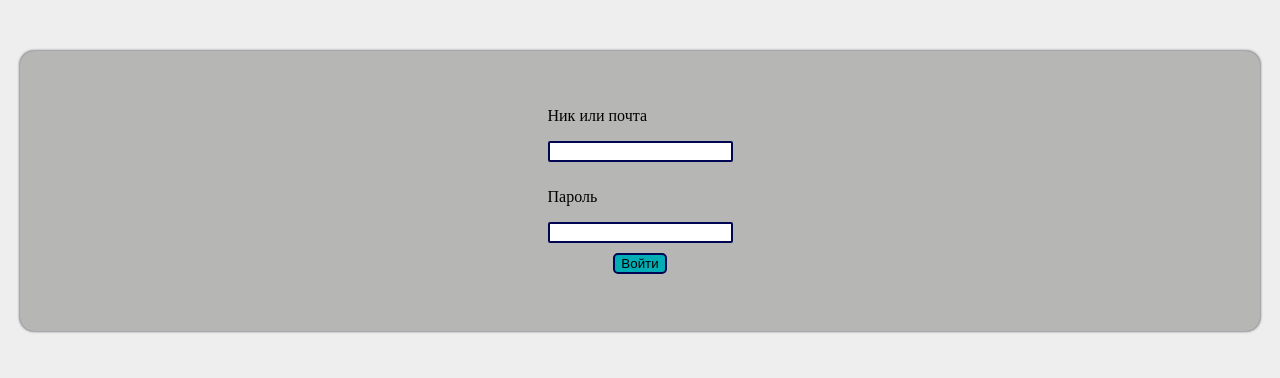
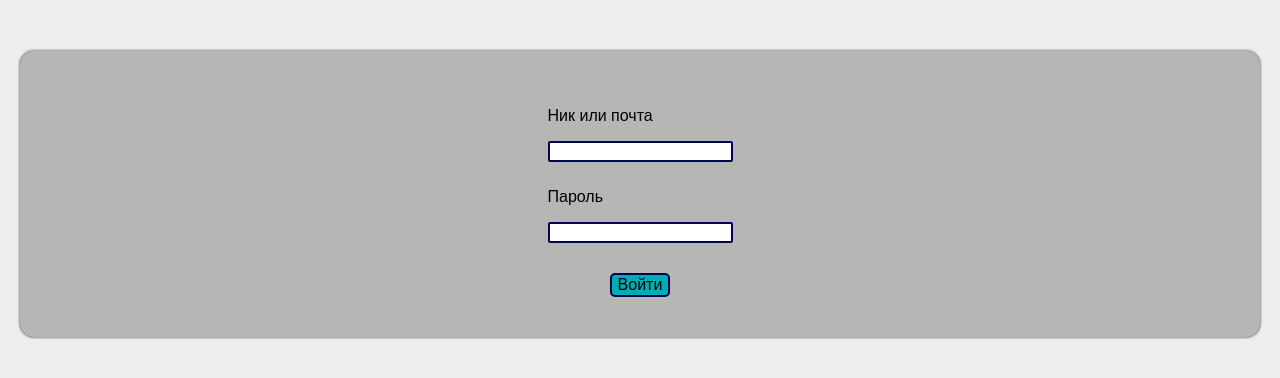
Before and after one commit to 51Sirius/game_blog, a Flask app: page /singin in a window 1280 px wide. Shown: the part 58-436 px from the top of the page. Run offline with Flask 2, Linux system fonts and the light colour scheme.

Commit message:
Styles button and form-label

```diff
--- a/static/log_reg.css
+++ b/static/log_reg.css
@@ -30,7 +30,14 @@ main {
 }
 
 .button-reg {
+    margin-top: 20px;
     border: solid #000651 2px;
     background: #00ADB5;
     border-radius: 5px;
+    font-size: medium;
 }
+
+.block-form p {
+    font-family: "Arial Rounded MT Bold", sans-serif;
+    font-size: medium;
+}
```
